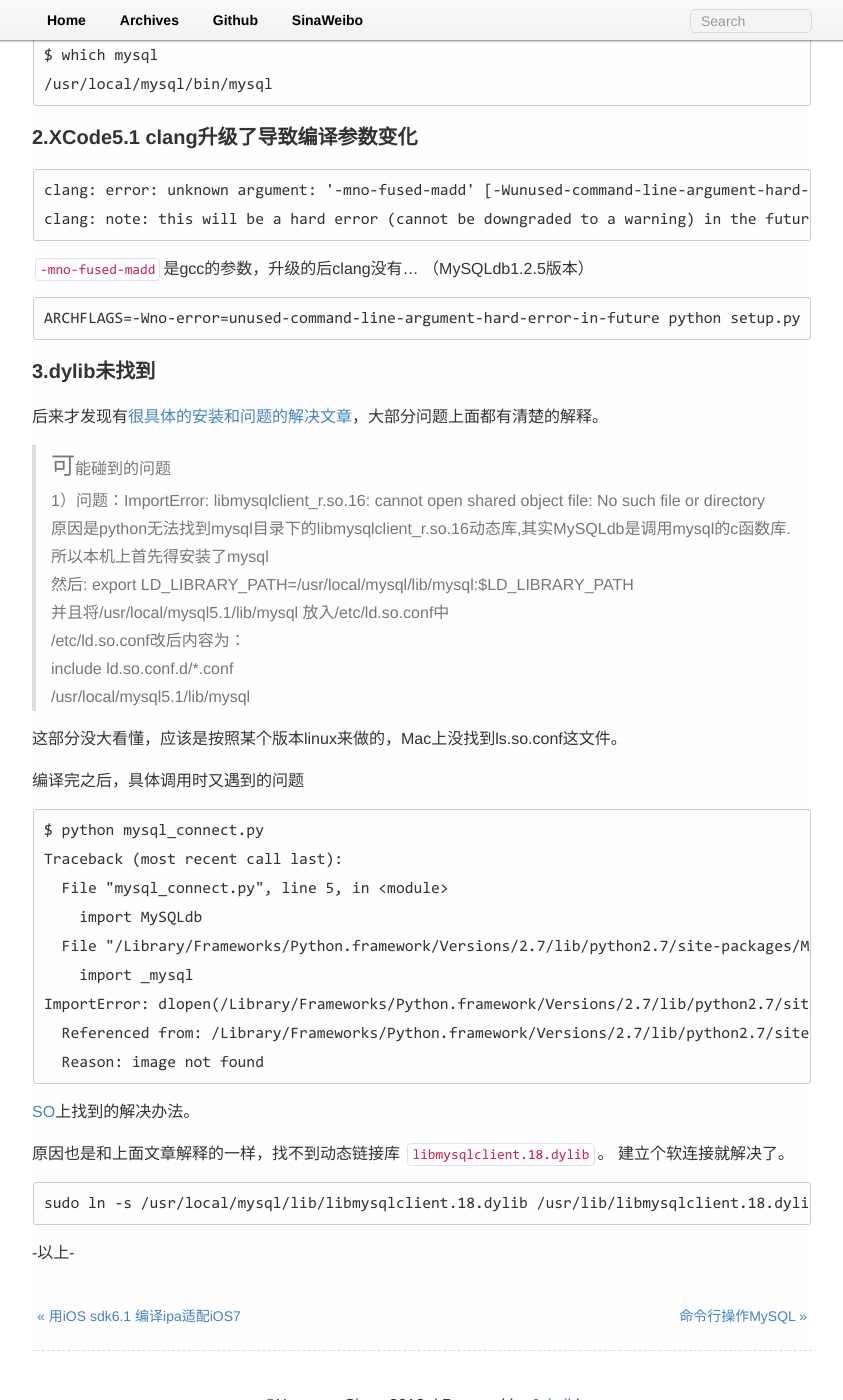
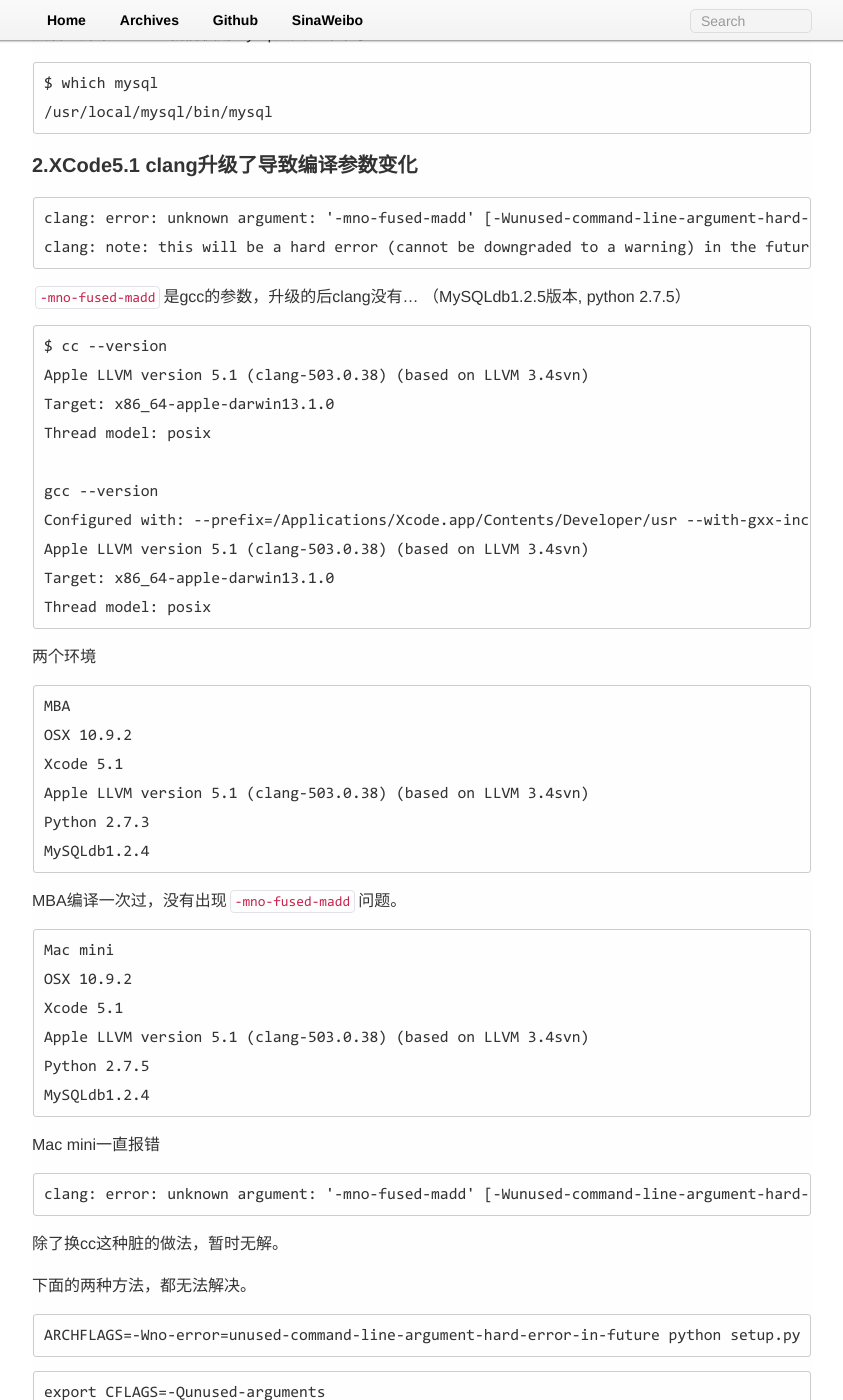
Before and after one commit to Xummer/xummer.github.com, a Jekyll site: the page built from _posts/2014-03-15-setup-mysqldb.md, in a window 1280 px wide and 1400 px high, scrolled down 1906 px. Shown: the whole window, without its empty margins (218-1061 px from the left). Built offline with Jekyll 4.4.1, drawn with Linux system fonts in a browser that asks for light colours; Markdown is read by kramdown in place of the engine named in the settings; comment, search, counter and statistics services are not loaded; some of the changed text lies outside the part shown.

Commit message:
-mno-fused-madd in clang 5.1

````diff
--- a/_posts/2014-03-15-setup-mysqldb.md
+++ b/_posts/2014-03-15-setup-mysqldb.md
@@ -5,7 +5,7 @@ date: 2014-03-15     T
 meta: ture
 ---
 
-终于解决`MySQLdb`模块的安装了，坑了我快2天了。
+终于解决`MySQLdb`模块的安装了，坑了我快2天了。好吧，又坑了一天（0317）。'Python MySQLdb'各种坑，google后发现被坑的人不在少数，跨平台也不是这么好跨的。
 
 ###1.MAMP的MySQL不支持
 
@@ -49,15 +49,64 @@ $ which mysql
 clang: error: unknown argument: '-mno-fused-madd' [-Wunused-command-line-argument-hard-error-in-future]
 clang: note: this will be a hard error (cannot be downgraded to a warning) in the future
 ```
-`-mno-fused-madd`是gcc的参数，升级的后clang没有... （MySQLdb1.2.5版本）
+`-mno-fused-madd`是gcc的参数，升级的后clang没有... （MySQLdb1.2.5版本, python 2.7.5）
 
+```
+$ cc --version
+Apple LLVM version 5.1 (clang-503.0.38) (based on LLVM 3.4svn)
+Target: x86_64-apple-darwin13.1.0
+Thread model: posix
+
+gcc --version
+Configured with: --prefix=/Applications/Xcode.app/Contents/Developer/usr --with-gxx-include-dir=/usr/include/c++/4.2.1
+Apple LLVM version 5.1 (clang-503.0.38) (based on LLVM 3.4svn)
+Target: x86_64-apple-darwin13.1.0
+Thread model: posix
+```
+
+两个环境
+
+```
+MBA
+OSX 10.9.2
+Xcode 5.1
+Apple LLVM version 5.1 (clang-503.0.38) (based on LLVM 3.4svn)
+Python 2.7.3
+MySQLdb1.2.4
+```
+MBA编译一次过，没有出现`-mno-fused-madd`问题。
+
+```
+Mac mini
+OSX 10.9.2
+Xcode 5.1
+Apple LLVM version 5.1 (clang-503.0.38) (based on LLVM 3.4svn)
+Python 2.7.5
+MySQLdb1.2.4
+```
+Mac mini一直报错
+```
+clang: error: unknown argument: '-mno-fused-madd' [-Wunused-command-line-argument-hard-error-in-future]
+```
+
+除了换cc这种脏的做法，暂时无解。
+
+下面的两种方法，都无法解决。
 ```
 ARCHFLAGS=-Wno-error=unused-command-line-argument-hard-error-in-future python setup.py install
 ```
 
+```
+export CFLAGS=-Qunused-arguments
+export CPPFLAGS=-Qunused-arguments
+```
+![](../images/blog-images/2014-03-15/so_clang5.1.png)
+
+
+
 ###3.dylib未找到
 
-后来才发现有[很具体的安装和问题的解决文章](http://blog.chinaunix.net/uid-8487640-id-3183185.html)，大部分问题上面都有清楚的解释。
+后来才发现有[很具体的安装和问题的解决文章](http://blog.chinaunix.net/uid-8487640-id-3183185.html)和[SO上更全面的英文版](http://stackoverflow.com/questions/1448429/how-to-install-mysqldb-python-data-access-library-to-mysql-on-mac-os-x)，大部分问题上面都有清楚的解释。
 
 >可能碰到的问题
 1）问题：ImportError: libmysqlclient_r.so.16: cannot open shared object file: No such file or directory
````
Also changed, not shown: images/blog-images/2014-03-15/so_clang5.1.png (added).
